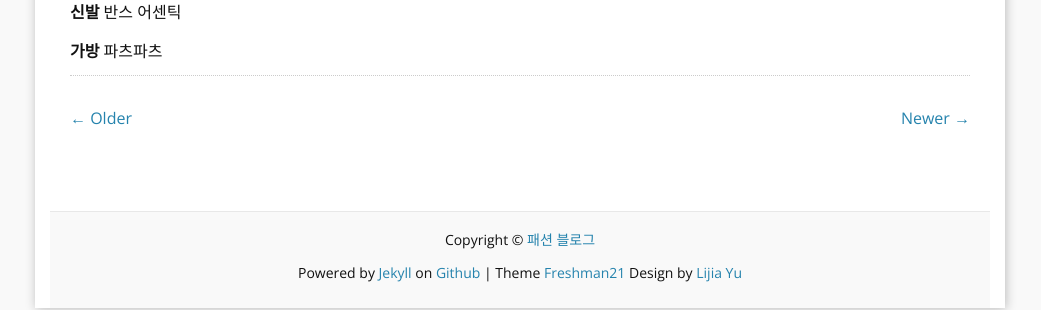
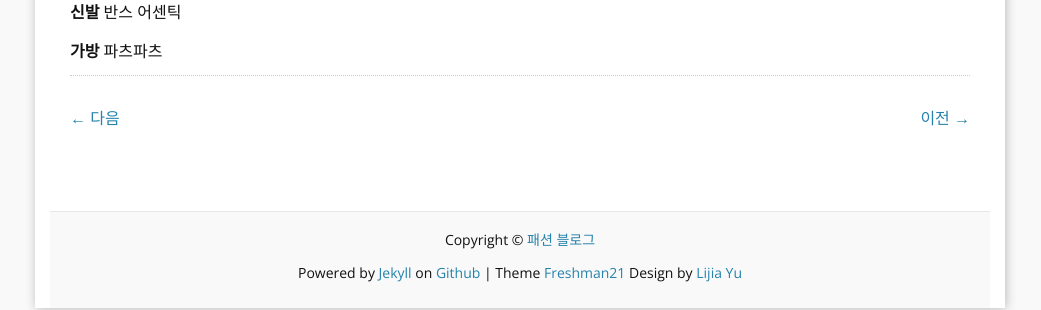
Before and after one commit to kut-fashion/kut-fashion, a Jekyll site: the page built from _posts/2015-05-18-DailyLook1.md, in a window 1280 px wide. Shown: the part 716-1026 px from the top of the page, without its empty margins (120-1161 px from the left). Built offline with Jekyll 4.4.1, drawn with Linux system fonts in a browser that asks for light colours; comment, search, counter and statistics services are not loaded.

Commit message:
Update _config.yml

```diff
--- a/_config.yml
+++ b/_config.yml
@@ -32,8 +32,8 @@ locales:
       Copyright_Notice: "Copyright Notice"
       Recent_Posts: "Recent Posts"
       Tags: "Tags"
-      Previous: "Older"
-      Next: "Newer"
+      Previous: "다음"
+      Next: "이전"
       PostedInCategories: "Posted in"
       Taggedwith: "and tagged"
       PostDate: "on "
```
